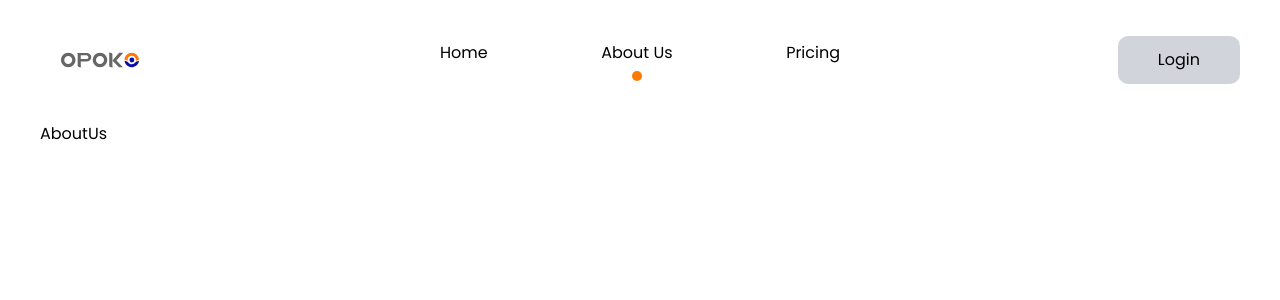
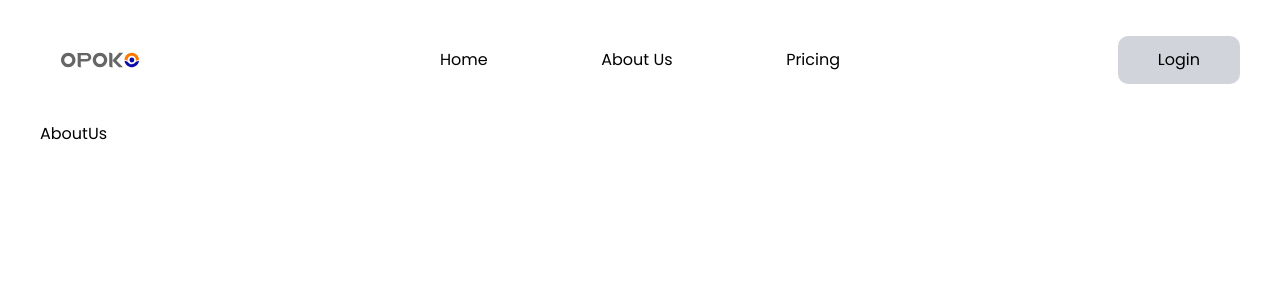
Before and after one commit to Niscolinx/opoko, a React (Vite) app: page /about-us in a window 1280 px wide. Shown: the top 300 px of the page. Built offline with nearby package versions, Linux system fonts and the light colour scheme.

Commit message:
working on header

```diff
--- a/src/components/Header.tsx
+++ b/src/components/Header.tsx
@@ -2,7 +2,7 @@ import { useEffect, useState } from 'react';
 import { Link, useLocation } from 'react-router-dom';
 
 const Header = () => {
-  const path = ['/home', '/about-us', '/pricing'] as const;
+  const path = ['home', 'about-us', 'pricing'] as const;
 
   const location = useLocation();
   const { pathname } = location;
@@ -26,7 +26,7 @@ const Header = () => {
               <div
                 className={`capitalize  cursor-pointer grid gap-2 justify-items-center`}
               >
-                {item.replace(/[-/]/g, ' ')}
+                {item.replace(/[-]/g, ' ')}
                 { item === pathname && (
                   <span className="bg-color-orange w-[1rem] h-[1rem] rounded-full">
                     &nbsp;
```
